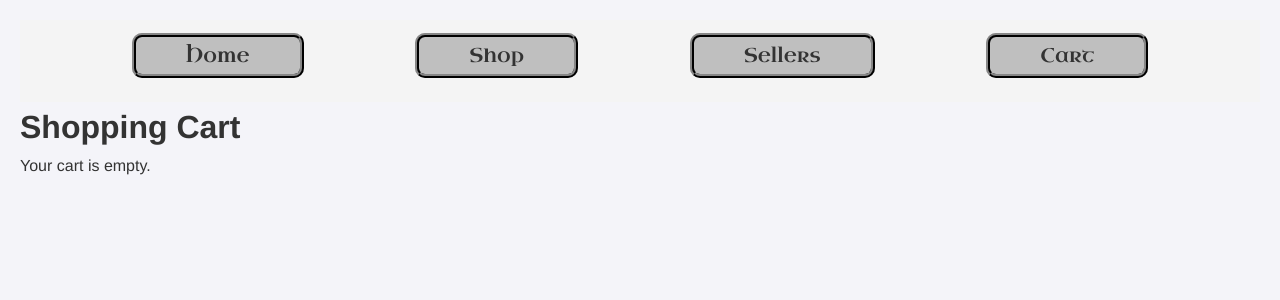
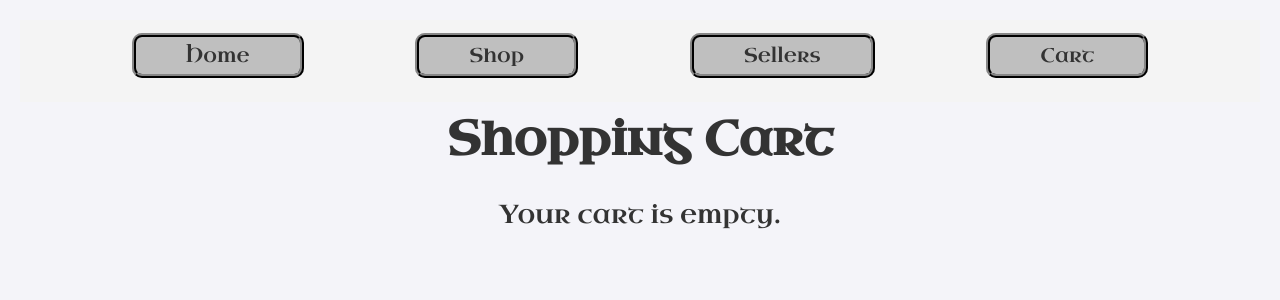
Before and after one commit to ggmurr03/phase-2-project, a React (Vite) app: page /cart in a window 1280 px wide. Shown: the top 300 px of the page. Built offline with nearby package versions, Linux system fonts and the light colour scheme.

Commit message:
adds styling to the cart page

```diff
--- a/src/CartPage.jsx
+++ b/src/CartPage.jsx
@@ -1,5 +1,21 @@
 import React, { useState, useEffect } from 'react';
 import NavBar from './NavBar';
+import styled from "styled-components";
+
+const StyledH1 = styled.h1`
+    font-family: Uncial Antiqua, cursive;
+    font-size: 48px;
+`
+const StyledDiv = styled.div`
+    text-align: center;
+`
+const StyledP = styled.p`
+    width: 50%;
+    margin: auto;
+    font-family: Uncial Antiqua, cursive;
+    font-size: 26px;
+    padding-top: 15px
+`
 
 const CartPage = () => {
   const [cartItems, setCartItems] = useState([]);
@@ -14,9 +30,10 @@ const CartPage = () => {
   return (
     <div >
       <header><NavBar /></header>
-      <h1>Shopping Cart</h1>
+      <StyledDiv>
+        <StyledH1>Shopping Cart</StyledH1>
         {cartItems.length === 0 ? (
-        <p>Your cart is empty.</p>
+          <StyledP>Your cart is empty.</StyledP>
         ) : (
           <ul>
             {cartItems.map(item => (
@@ -29,6 +46,7 @@ const CartPage = () => {
             ))}
           </ul>
         )}
+      </StyledDiv>
     </div>
   )
 }
```
Lines whose indentation alone changed are shown as unchanged.
